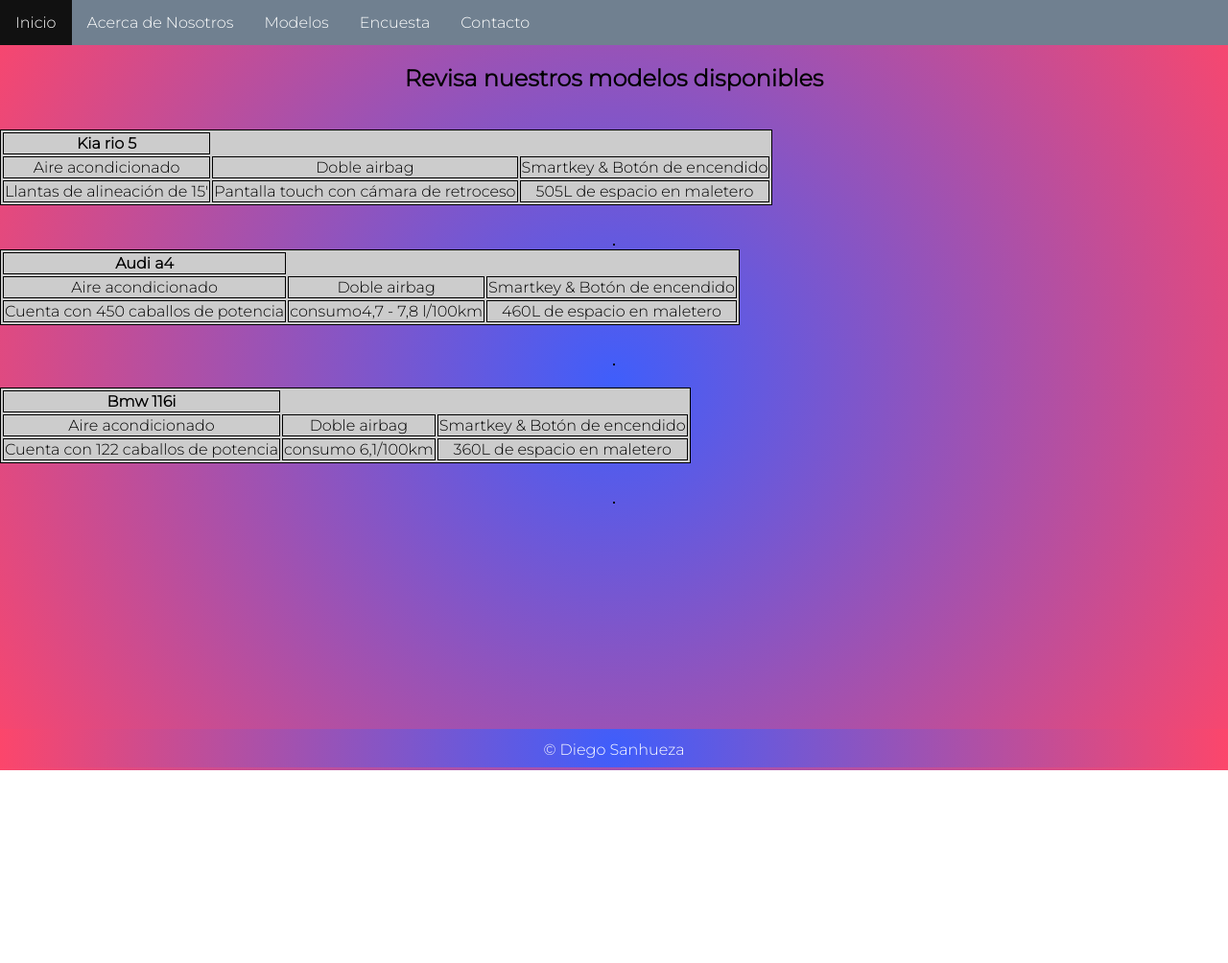
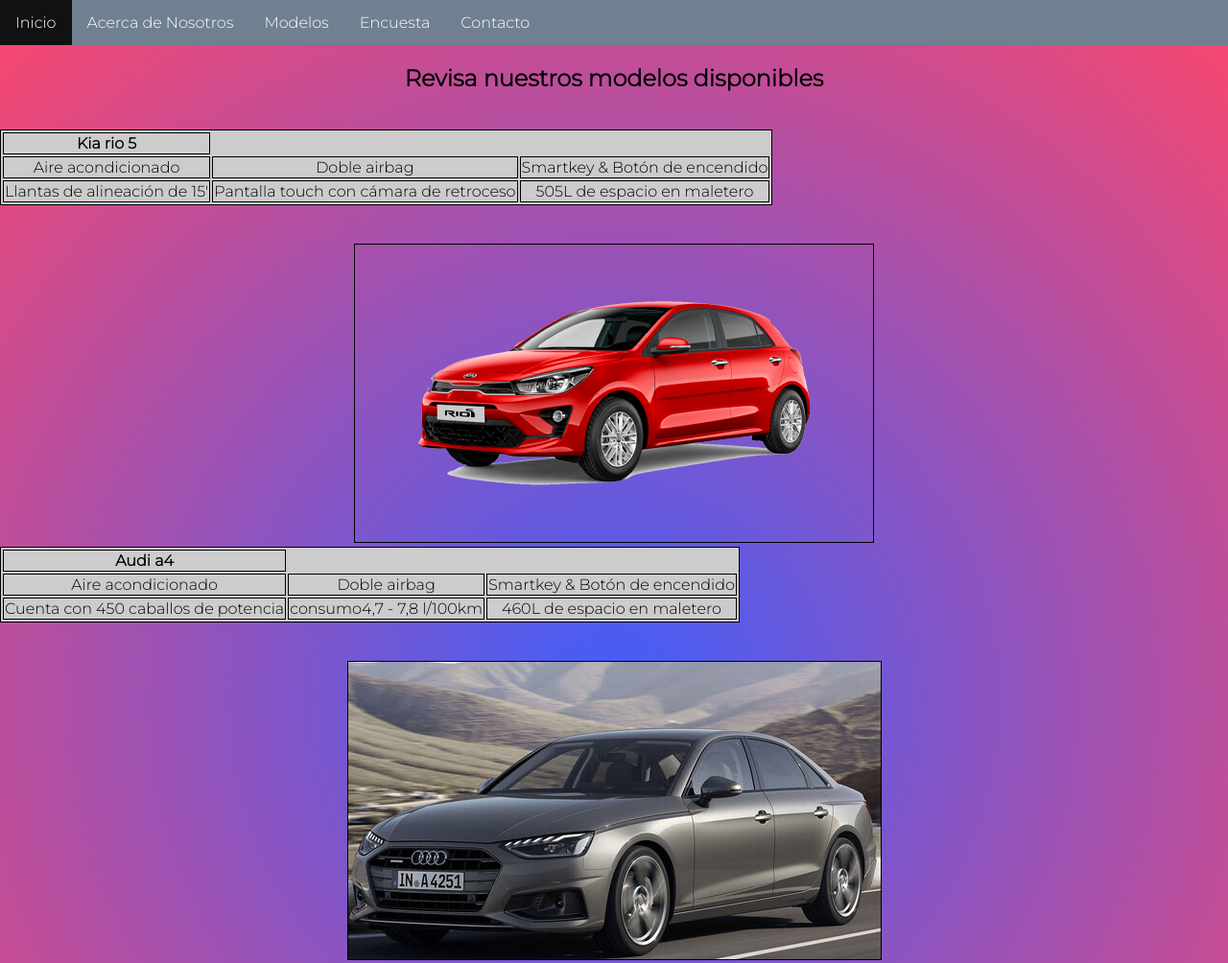
Before and after one commit to DIEGOMARCE/Automotora-HTML-CSS, a plain HTML site: page modelos.html in a window 1280 px wide. Shown: the top 1004 px of the page at 96% size. Before the commit the page ends 803 px from the top, so only its background shows below. Drawn offline with nearby package versions, Linux system fonts and the light colour scheme; the site is published under a folder, as on GitHub Pages, so addresses that start at the root find nothing.

Commit message:
arreglando rutas

```diff
--- a/modelos.html
+++ b/modelos.html
@@ -57,7 +57,7 @@
 
     </table>
 
-    <img src="/imagenes/kiario5.png" alt="">
+    <img src="./imagenes/kiario5.png" alt="">
     <br>
   </div>
 
@@ -81,7 +81,7 @@
           <td>460L de espacio en maletero</td>
         </tr>
       </table>
-      <img src="/imagenes/audia4.jpg" alt="">
+      <img src="./imagenes/audia4.jpg" alt="">
     </section>
     <br>
   </div>
@@ -106,7 +106,7 @@
           <td>360L de espacio en maletero</td>
         </tr>
       </table>
-      <img src="/imagenes/bmw116i.jpg" alt="">
+      <img src="./imagenes/bmw116i.jpg" alt="">
     </section>
   </div>
 
--- a/styles.css
+++ b/styles.css
@@ -37,7 +37,7 @@
 }
 
 .hero-image {
-  background-image: url("/imagenes/BannerMazda3_1.jpg");
+  background-image: url("./imagenes/BannerMazda3_1.jpg");
   background-color: #cccccc;
   height: 700px;
   display: flex;
```
